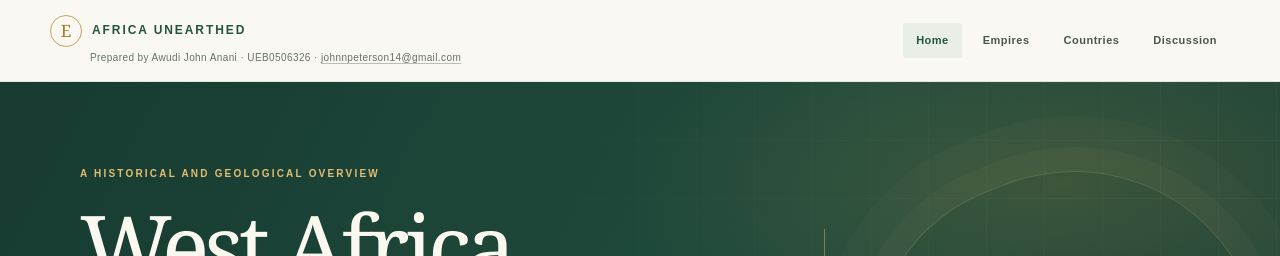
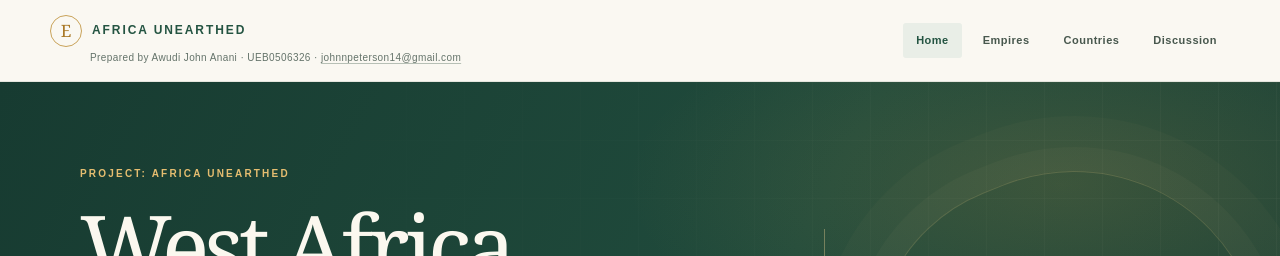
Before and after one commit to johnnpeterson14/africa-unearthed, a plain HTML site: page index.html in a window 1280 px wide. Shown: the top 256 px of the page. Drawn offline with Linux system fonts and the light colour scheme.

Commit message:
Show project name on homepage
Co-authored-by: Copilot <223556219+Copilot@users.noreply.github.com>

```diff
--- a/index.html
+++ b/index.html
@@ -1011,7 +1011,7 @@
     <section class="hero page-view" data-page-view="home">
       <div class="hero-inner">
         <div class="hero-copy">
-          <div class="eyebrow">A historical and geological overview</div>
+          <div class="eyebrow">Project: Africa Unearthed</div>
           <h1>West Africa through time</h1>
           <p>
             Explore the Ghana, Mali, and Songhai empires alongside present-day
```
